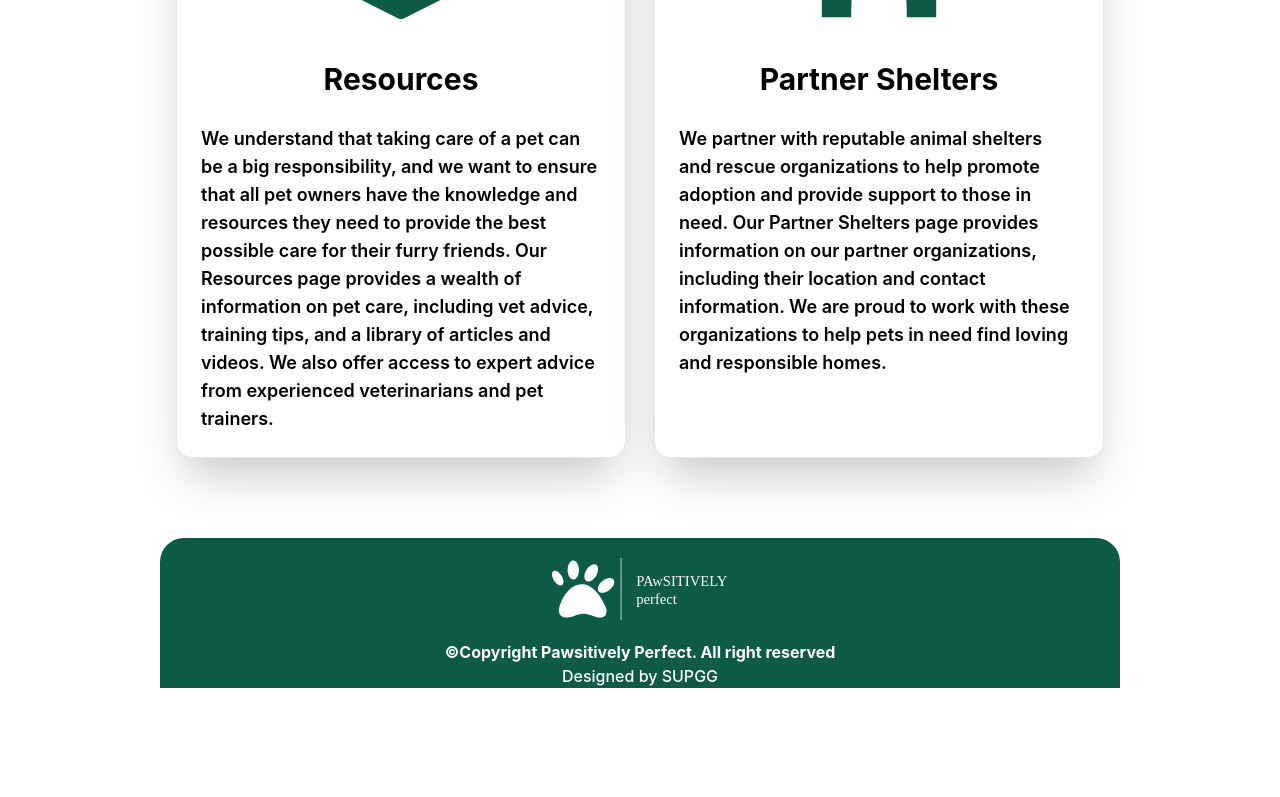
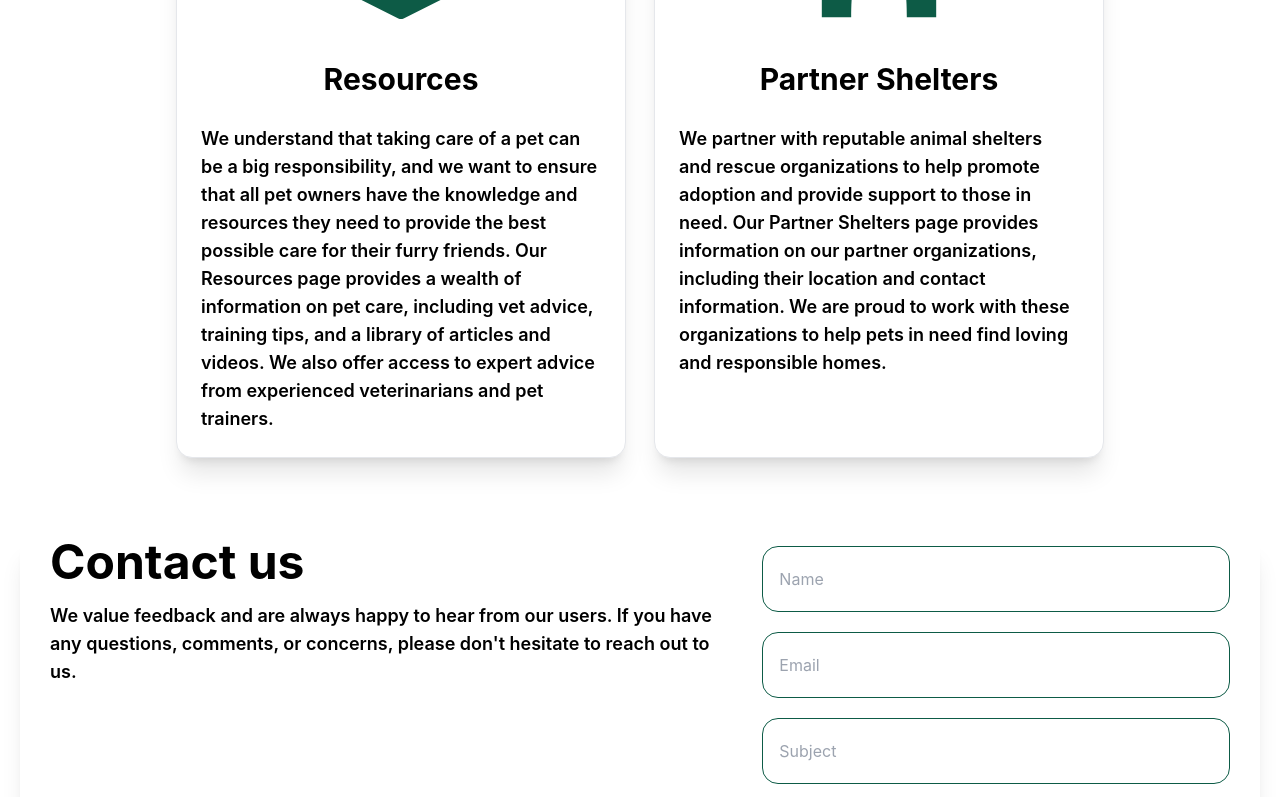
Before and after one commit to sup25/pet, a React (Create React App) app in the folder client/: page / in a window 1280 px wide. Shown: the part 2000-2797 px from the top of the page. Before the commit the page ends 2688 px from the top, so only its background shows below. Built offline with nearby package versions, Linux system fonts and the light colour scheme.

Commit message:
contact form

```diff
--- a/client/src/Pet.js
+++ b/client/src/Pet.js
@@ -1,7 +1,8 @@
-import React from 'react'
-import Slider from './pages/Home/Slider'
-import { About } from './pages/Home/About'
-import { Content } from './pages/Home/Content'
+import React from "react";
+import Slider from "./pages/Home/Slider";
+import { About } from "./pages/Home/About";
+import { Content } from "./pages/Home/Content";
+import ContactForm from "./pages/Home/Form";
 
 const Pet = () => {
   return (
@@ -9,9 +10,9 @@ const Pet = () => {
       <Slider />
       <About />
       <Content />
+      <ContactForm />
     </>
+  );
+};
 
-    )
-}
-
-export default Pet
+export default Pet;
--- a/client/src/pages/Home/About.js
+++ b/client/src/pages/Home/About.js
@@ -1,30 +1,30 @@
 import React from "react";
-import dog from '../../Assets/dog.png'
+import dog from "../../Assets/dog.png";
 
 export const About = () => {
   return (
     <div className=" flex justify-center mx-5 my-20 md:my-20">
-            <div className=" section flex flex-col md:flex-row md:h-fit items-center
-            overflow-hidden  gap-10  bg-white  rounded-xl shadow-xl">
+      <div
+        className=" section flex flex-col md:flex-row md:h-fit items-center
+            overflow-hidden  gap-10  bg-white  rounded-xl shadow-xl"
+      >
         <div className="md:shrink-0">
           <img src={dog} className="w-96 h-auto" alt="dog" />
         </div>
         <div className=" flex flex-col  w-full h-fit max-w-3xl  justify-center my-2  gap-5  ">
-                    <h1 className="text-3xl md:text-5xl w-full h-auto text-[#0d5b46] font-bold underline underline-offset-8">About us</h1>
+          <h1 className="text-3xl md:text-5xl w-full h-auto  font-bold ">
+            About us
+          </h1>
           <p className="text-justify  w-full h-auto text-base md:text-lg  font-semibold xl:text-lg  ">
-                        Our company is dedicated to providing a platform that connects pets in
-                        need with loving and responsible owners. We believe that every pet
-                        deserves a happy and healthy home, and we strive to make the adoption
-                        process as seamless and enjoyable as possible for both pets and their
-                        new families. We are committed to promoting responsible pet ownership
-                        and providing ongoing support for pet owners.
+            Our company is dedicated to providing a platform that connects pets
+            in need with loving and responsible owners. We believe that every
+            pet deserves a happy and healthy home, and we strive to make the
+            adoption process as seamless and enjoyable as possible for both pets
+            and their new families. We are committed to promoting responsible
+            pet ownership and providing ongoing support for pet owners.
           </p>
         </div>
-
       </div>
-
-
-
     </div>
   );
 };
--- a/client/src/pages/Home/Content.js
+++ b/client/src/pages/Home/Content.js
@@ -32,7 +32,7 @@ export const Content = () => {
                 <div className="flex flex-col md:flex-row flex-wrap justify-center gap-7">
                     {contents.map((item, index) => (
                         <div key={index} className=" flex justify-center">
-                            <div className="md:w-[450px] h-auto  p-6 bg-white border border-gray-200 rounded-2xl shadow-2xl flex flex-col gap-7">
+                            <div className="md:w-[450px] h-auto  p-6 bg-white border border-gray-200 rounded-2xl shadow-xl flex flex-col gap-7">
                                 <div className="flex justify-center ">{item.icon}</div>
                                 <div className="text-2xl font-bold xl:mt-2 xl:text-3xl flex justify-center w-full">
                                     {item.title}
--- /dev/null
+++ b/client/src/pages/Home/Form.js
@@ -0,0 +1,65 @@
+import React from "react";
+
+const ContactForm = () => {
+  return (
+    <div className=" flex justify-center mx-5 my-20 md:my-20">
+      <div
+        className=" section flex flex-col md:flex-row  md:h-auto justify-around
+        overflow-hidden  gap-10  bg-white  rounded-xl shadow-xl"
+      >
+        <div className="flex flex-col">
+          <div className="text-3xl  md:text-5xl font-bold">Contact us</div>
+          <p className="text-left my-4 w-full h-auto text-base md:text-lg  font-semibold xl:text-lg  ">
+            We value feedback and are always happy to hear from our users. If
+            you have any questions, comments, or concerns, please don't hesitate
+            to reach out to us.
+          </p>
+        </div>
+
+        <div className=" flex flex-col  w-4/5 h-fit max-w-3xl   my-2   ">
+          <form>
+            <div className="flex flex-col gap-5 w-full h-auto">
+              <input
+                type="text"
+                name="name"
+                required
+                placeholder="Name"
+                className="w-full h-auto py-5 rounded-2xl flex px-4 border border-[#0d5b46] "
+              />
+              <input
+                type="email"
+                name="email"
+                required
+                placeholder="Email"
+                className="w-full h-auto py-5 rounded-2xl flex px-4 border border-[#0d5b46] "
+              />
+              <input
+                type="text"
+                name="subject"
+                required
+                placeholder="Subject"
+                className="w-full h-auto py-5 rounded-2xl flex px-4 border border-[#0d5b46] "
+              />
+              <textarea
+                rows={6}
+                type="text"
+                name="message"
+                required
+                placeholder="Message"
+                className="w-full h-auto   py-5 rounded-2xl flex px-4 border border-[#0d5b46] "
+              />
+              <button
+                type="submit"
+                className=" mb-2 h-auto justify-center text-white font-bold text-xl py-5 rounded-3xl  flex px-4 bg-[#0d5b46] hover:bg-[#199e7a] "
+              >
+                Submit
+              </button>
+            </div>
+          </form>
+        </div>
+      </div>
+    </div>
+  );
+};
+
+export default ContactForm;
```
Lines whose indentation alone changed are shown as unchanged.
